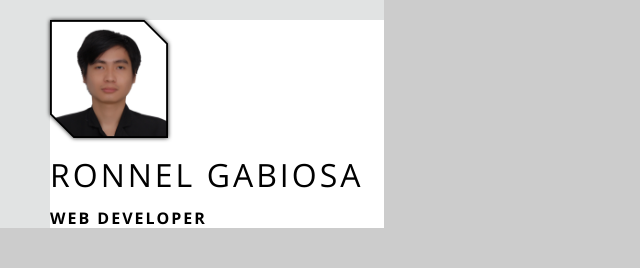
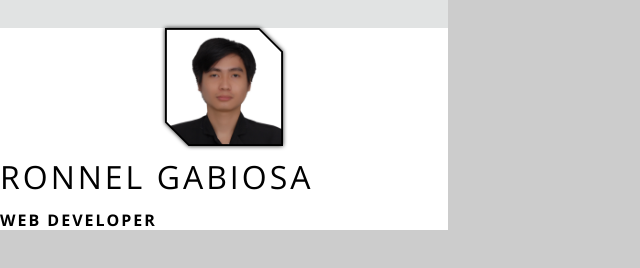
Before and after one commit to ronngb/resume, a website: page index.html in a window 1280 px wide. Shown: the whole page, without its empty margins (0-640 px from the left). Drawn offline with nearby package versions, Linux system fonts and the light colour scheme; files that its build step writes are made by us from their sources.

Commit message:
style: adjust the layout

```diff
--- a/index.html
+++ b/index.html
@@ -13,7 +13,7 @@
   </head>
   <body>
     <main size="A4">
-      <div class="layout-sidebar">
+      <div class="sidebar">
         <section class="section-profile">
           <div class="profile">
             <img
@@ -22,7 +22,7 @@
               alt="profile-pic"
             />
           </div>
-          <div class="profile__text">
+          <div class="profile__text u-padding-left">
             <h1 class="heading-primary">
               <span class="heading-primary--main">Ronnel Gabiosa</span>
               <span class="heading-primary--sub">Web Developer</span>
@@ -30,7 +30,7 @@
           </div>
         </section>
       </div>
-      <div class="layout-content"></div>
+      <div class="content"></div>
 
       <!-- <section class="solid-border sect1">
         <h1>Ronnel Gabiosa</h1>
--- a/src/assets/scss/_layout.scss
+++ b/src/assets/scss/_layout.scss
@@ -1,16 +1,16 @@
-.layout-sidebar,
-.layout-content {
+.sidebar,
+.content {
   float: left;
   height: 100%;
-  padding-top: 2rem;
+  padding-top: 2.8rem;
 }
 
-.layout-sidebar {
-  width: 30%;
-  padding-left: 5rem;
+.sidebar {
+  width: 35%;
+  // padding-left: 5rem;
   background-color: var(--sidebar-bg-color);
 }
 
-.layout-content {
-  width: 70%;
+.content {
+  width: 65%;
 }
--- a/src/assets/scss/component/_profile.scss
+++ b/src/assets/scss/component/_profile.scss
@@ -3,6 +3,8 @@
   width: 118px;
   height: 118px;
   filter: drop-shadow(0 0 2px rgba(0, 0, 0, 0.9));
+  margin: 0 auto;
+  // margin-left: 1.4rem;
 
   &::before {
     content: "";
@@ -26,6 +28,6 @@
   }
 
   &__text {
-    margin-top: 1.6rem;
+    margin-top: 1rem;
   }
 }
```
